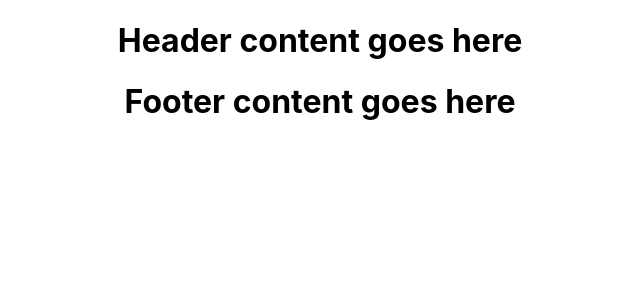
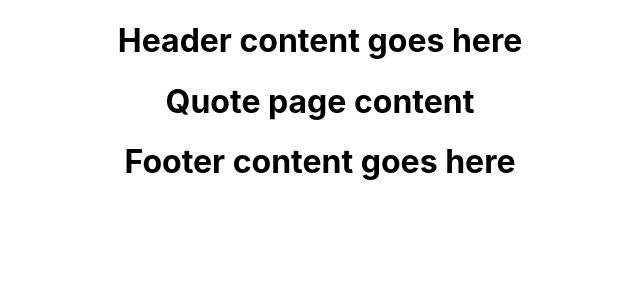
Before and after one commit to CaedanLavender/turners, a React (Create React App) app: page /insurance/get_quote in a window 1280 px wide. Shown: the top 300 px of the page, without its empty margins (320-960 px from the left). Built offline with nearby package versions, Linux system fonts and the light colour scheme.

Commit message:
Renamed some of the pages / components

```diff
--- a/src/App.js
+++ b/src/App.js
@@ -4,7 +4,7 @@ import './App.css';
 import Header from './components/Header';
 import Footer from './components/Footer';
 import Home from './pages/Home';
-import Insure from './pages/Insure';
+import Insurance from './pages/Insurance';
 import Quote from './pages/Quote';
 
 // REACT ROUTER IMPORTS
@@ -19,8 +19,8 @@ function App() {
 				<Header />
 				<Routes>
 					<Route path="/" element={<Home />} />
-					<Route path="/insure" element={<Insure />} />
-					<Route path="/insure/quote" element={<Quote />} />
+					<Route path="/insurance" element={<Insurance />} />
+					<Route path="/insurance/get_quote" element={<Quote />} />
 				</Routes>
 				<Footer />
 			</div>
```
Also changed, not shown: src/pages/Insurance.js (renamed from src/pages/Insure.js).
